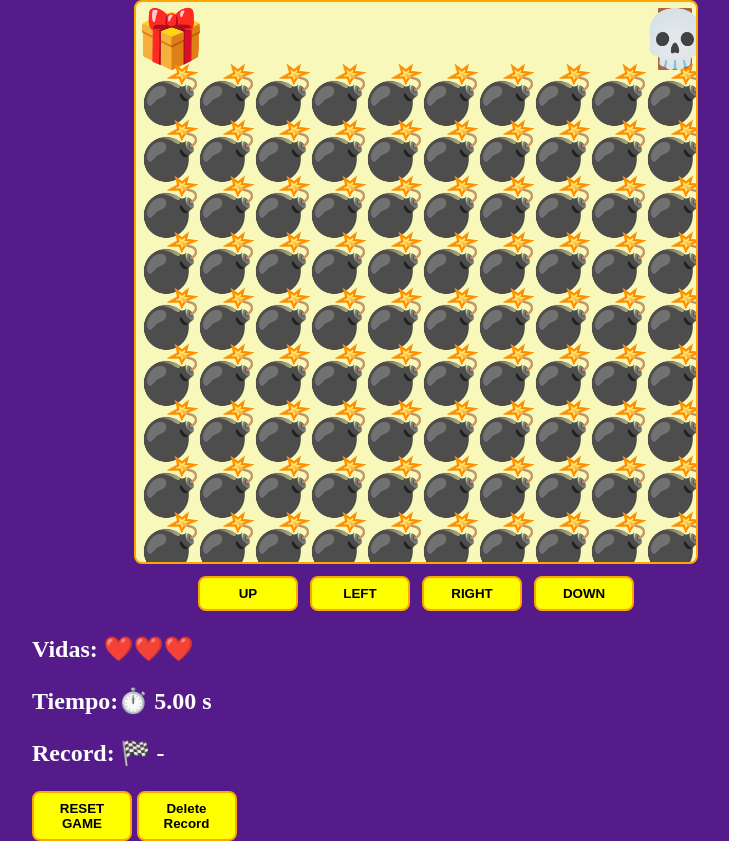
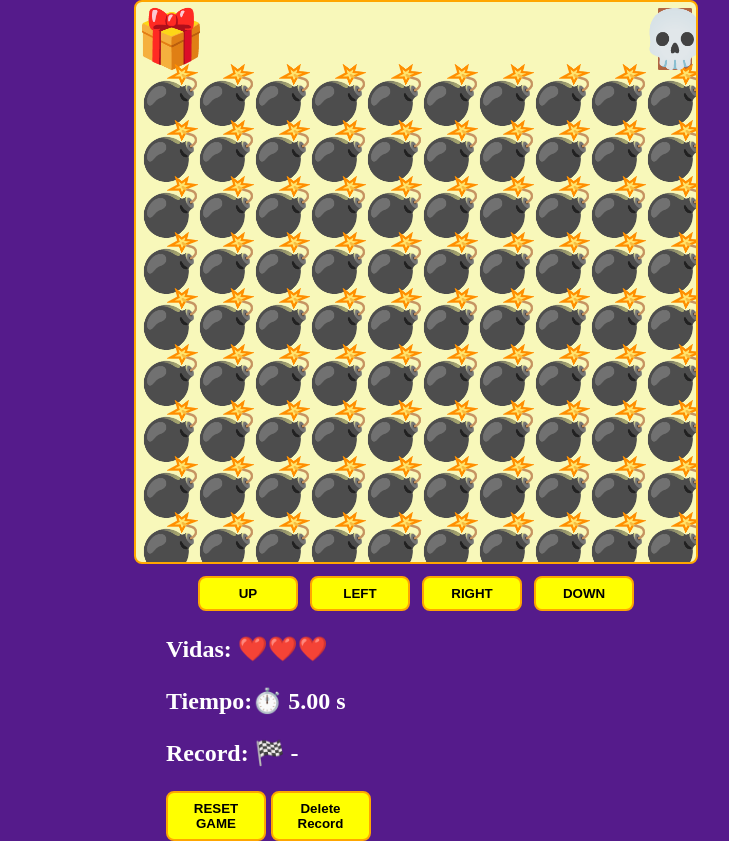
Before and after one commit to Orlando0x/Pancake-Runner, a plain HTML site: page index.html in a window 1280 px wide. Shown: the whole page, without its empty margins (224-953 px from the left). Drawn offline with Linux system fonts and the light colour scheme.

Commit message:
alineando textos con CSS

```diff
--- a/style.css
+++ b/style.css
@@ -56,7 +56,11 @@ canvas {
 }
 
 .messages{
-    width: 60%;
+    width: 500px;
+    text-align: left;
+    margin: 0 auto;
+/*     margin-left: 60%; */
+
 }
 .messages p {
     color: white;
```
Also changed, not shown: index.html (+0 -1 lines).
